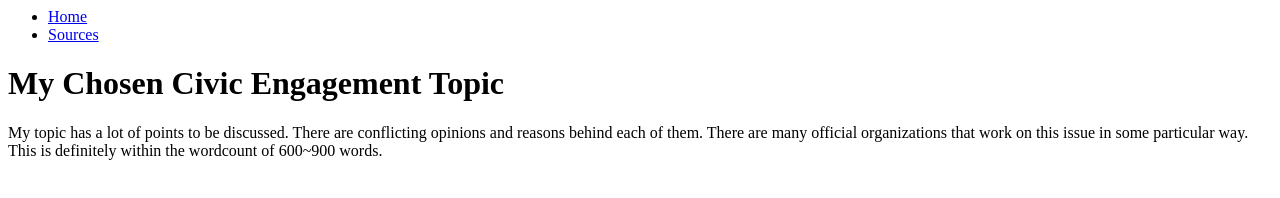
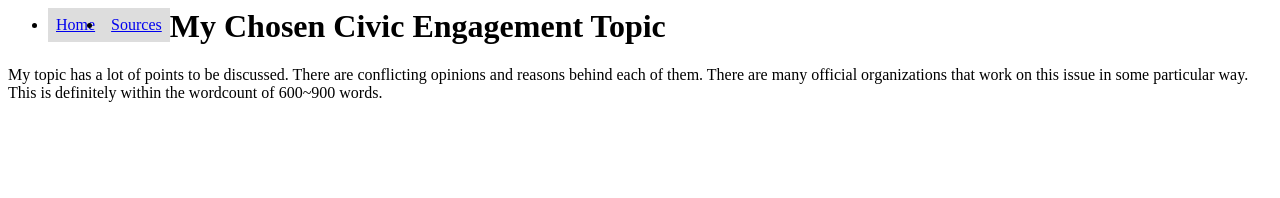
Before and after one commit to akano-pvcc/akano-pvcc.github.io, a plain HTML site: page exampleProject.html in a window 1280 px wide. Drawn offline with Linux system fonts and the light colour scheme.

Commit message:
Update exampleProject.html

```diff
--- a/exampleProject.html
+++ b/exampleProject.html
@@ -1,12 +1,22 @@
 <html>
-<link rel="stylesheet" href="style.css">
 
-  <div id="navbar">
-  <ul>
-        <li><a href="exampleProject.html">Home</a></li>
-        <li><a href="exampleProjectSources.html">Sources</a></li>
-    </ul>
-  </div>
+  <style>
+      li {
+        float: left;
+      }
+
+      a {
+        display: block;
+        padding: 8px;
+        background-color: #dddddd;
+      }
+    </style>
+
+<ul>
+      <li><a href="exampleProject.html">Home</a></li>
+      <li><a href="exampleProjectSources.html">Sources</a></li>
+  </ul>
+
 
   <h1>My Chosen Civic Engagement Topic</h1>
 
```
